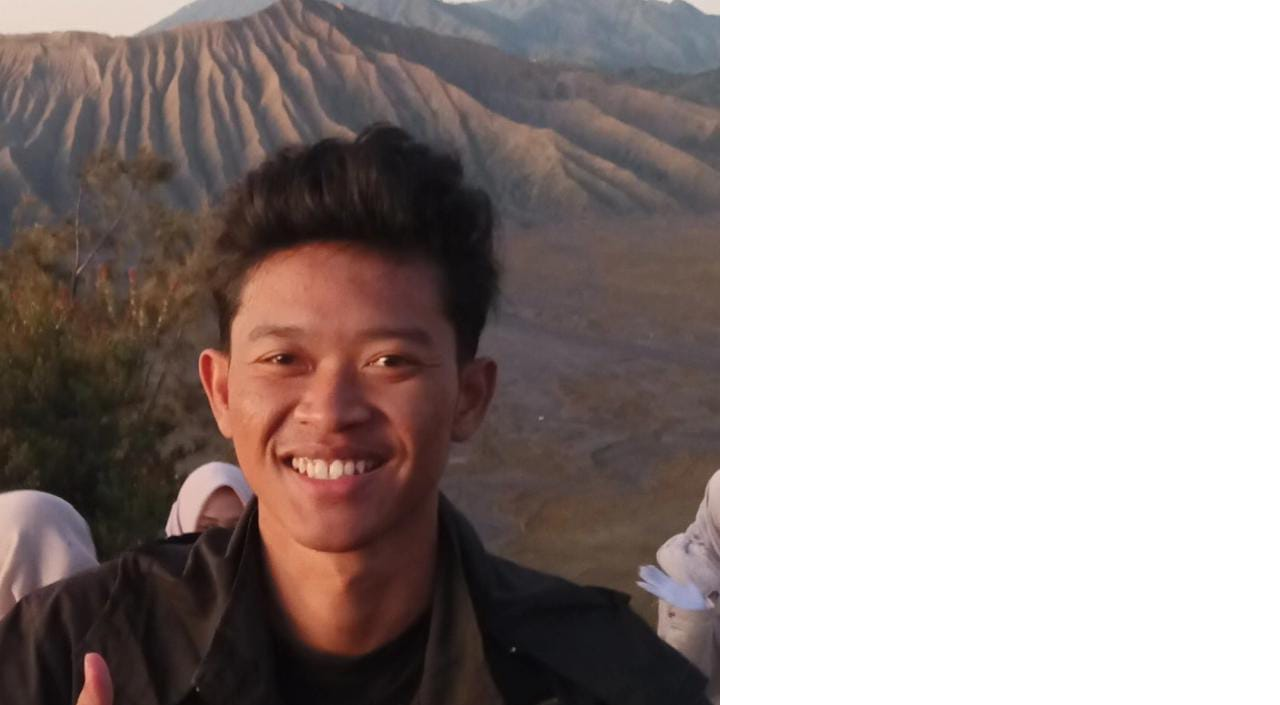
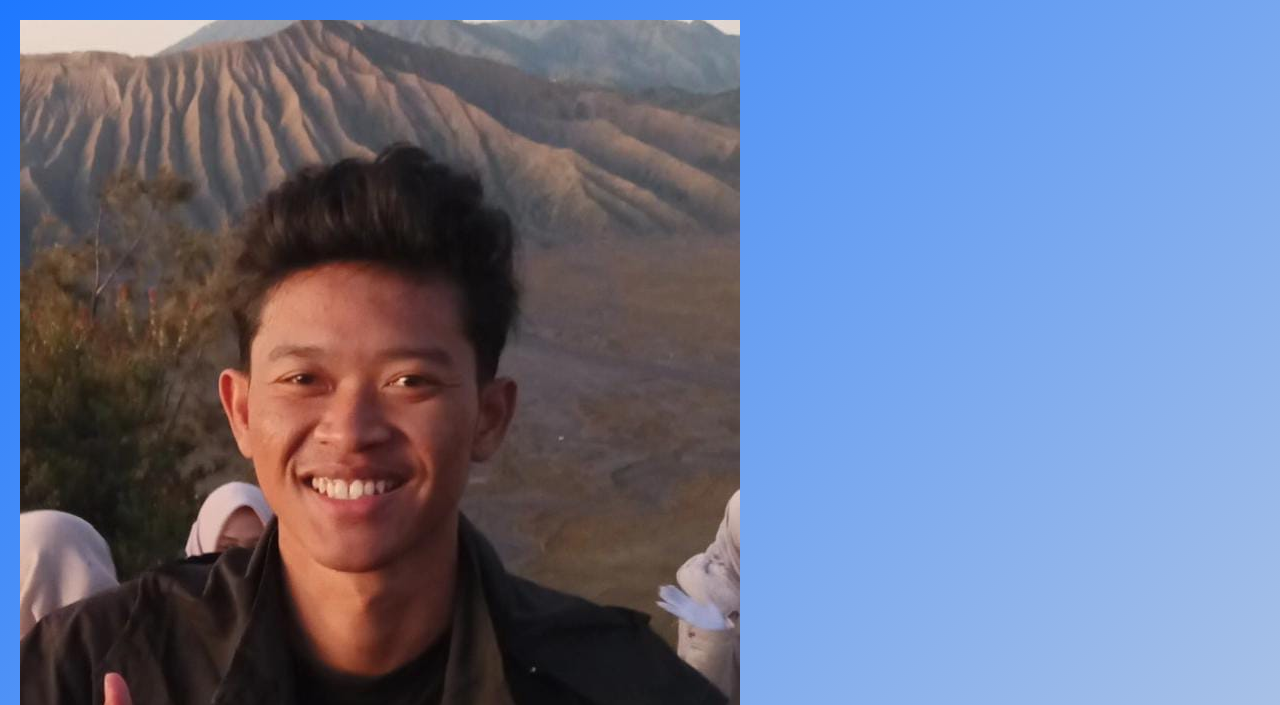
Before and after one commit to Vortex5100/HTML-CSS, a plain HTML site: page Index.html in a window 1280 px wide. Shown: the top 705 px of the page. Drawn offline with Linux system fonts and the light colour scheme.

Commit message:
mengatur background

```diff
--- a/Style.css
+++ b/Style.css
@@ -5,3 +5,12 @@
     box-sizing: border-box;
     font-family: 'Segoe UI', Tahoma, Geneva, Verdana, sans-serif;
 }
+
+body {
+    background: linear-gradient(135deg, #1e78ff 0%, #c3cfe2 100%);
+    min-height: 100vh;
+    padding: 20px;
+    display: flex;
+    justify-content: center;
+    align-items: center;
+}
```
